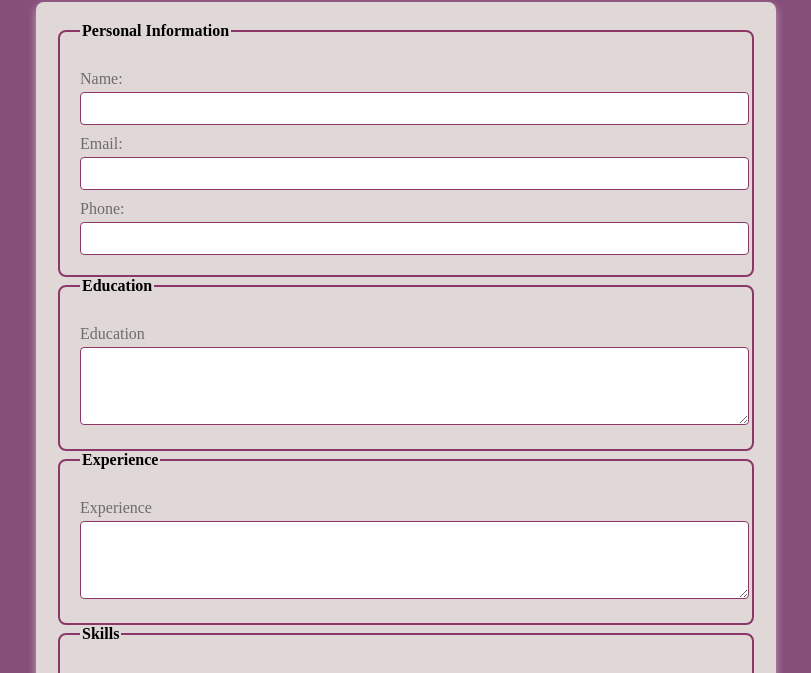
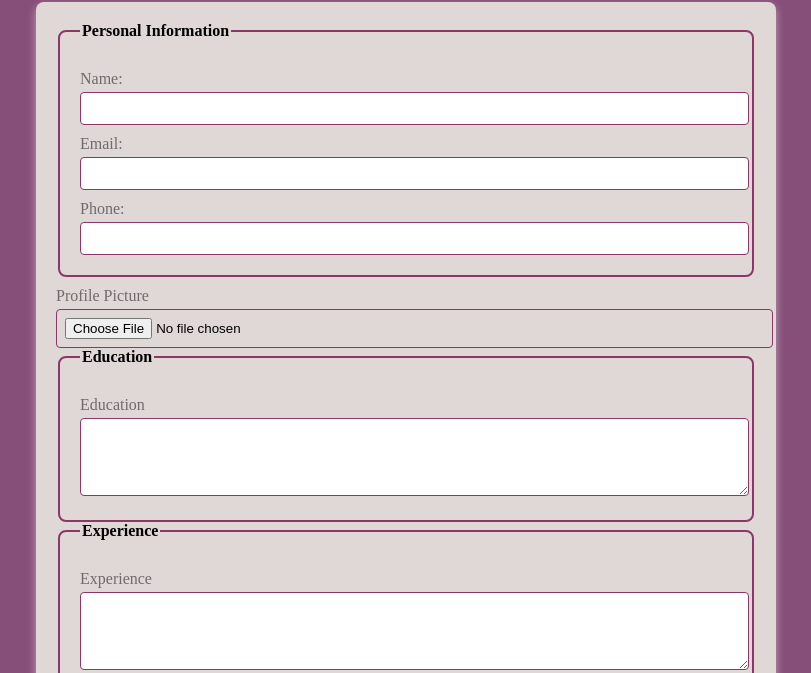
Before and after one commit to MahnoorAmin456/milestone2resumebymahnoor-, a plain HTML site: page index.html in a window 1280 px wide. Shown: the part 78-751 px from the top of the page, without its empty margins (234-1045 px from the left). Drawn offline with Linux system fonts and the light colour scheme.

Commit message:
index.html

```diff
--- a/index.html
+++ b/index.html
@@ -23,6 +23,11 @@
         </fieldset>
 
 
+        <!-- profile picture -->
+        <label for="ProfilePicture">Profile Picture</label>
+        <input type="file" id="ProfilePicture" name="ProfilePicture" accept="image/*" required>
+
+
         <fieldset>
             <legend>Education</legend>
             <label for="education">Education</label>
```
